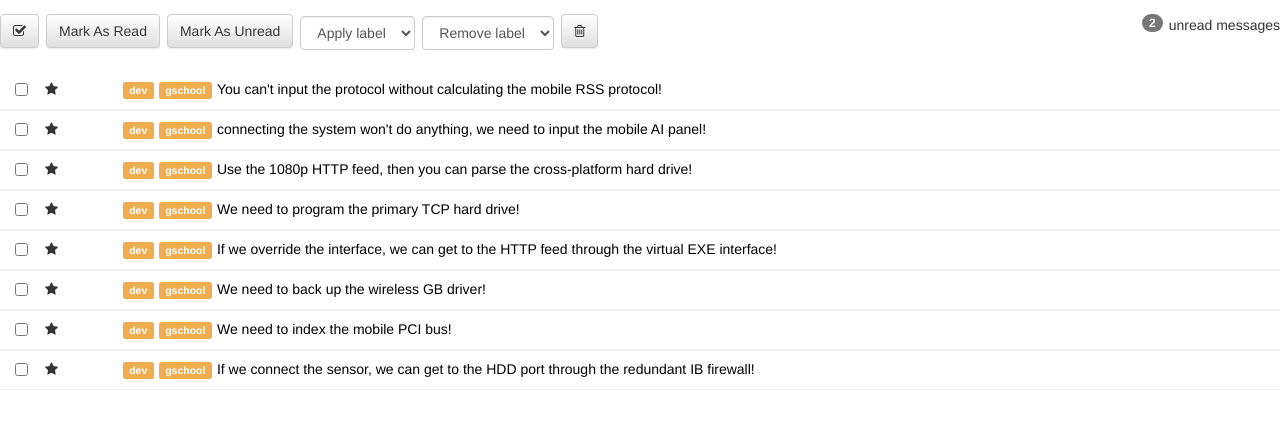
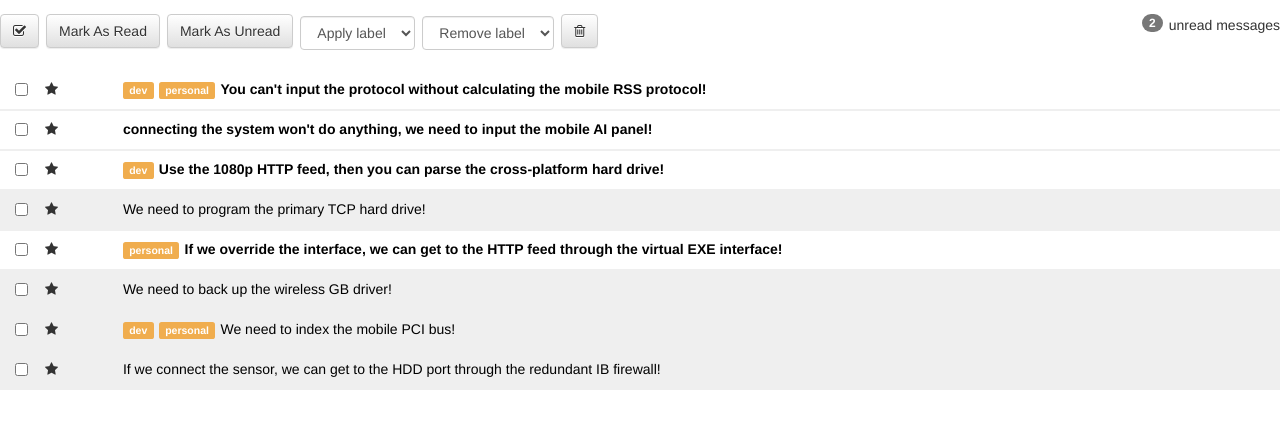
Before and after one commit to jordanreed23/inbox, a React (Create React App) app: page / in a window 1280 px wide. Shown: the top 428 px of the page. Built offline with nearby package versions, Linux system fonts and the light colour scheme.

Commit message:
labels appear correctly

```diff
--- a/src/components/Message.js
+++ b/src/components/Message.js
@@ -17,7 +17,7 @@ class Message extends Component {
     if (this.state.selected) {
       return " selected";
     } else {
-      return;
+      return "";
     }
   }
 
@@ -35,6 +35,15 @@ class Message extends Component {
     }
   }
 
+  getLabels(){
+    return (
+      this.props.labels.map(label =>{
+        return (<span className="label label-warning">{label}
+        </span>);
+      })
+    )
+  }
+
   render() {
     return (<div className={this.isRead()}>
       <div className="col-xs-1">
@@ -48,8 +57,7 @@ class Message extends Component {
         </div>
       </div>
       <div className="col-xs-11">
-        <span className="label label-warning">dev</span>
-        <span className="label label-warning">gschool</span>
+        {this.getLabels()}
         <a href="#">
           {this.props.subject}
         </a>
```
